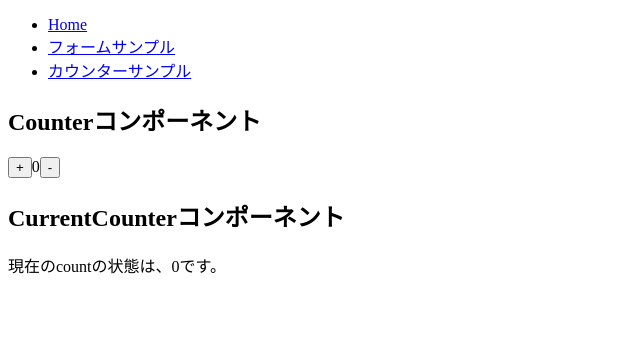
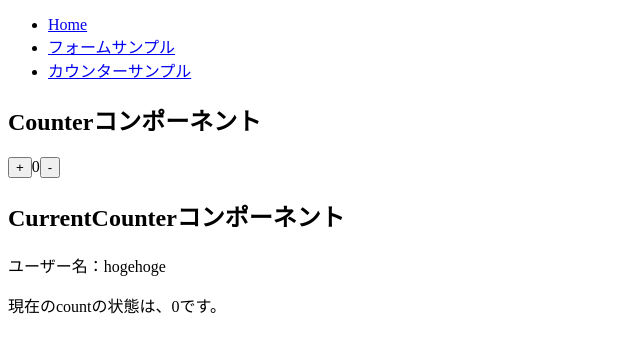
Before and after one commit to azufb/sampleApp_context_reducer, a React (Create React App) app: page /counter in a window 1280 px wide. Shown: the top 352 px of the page, without its empty margins (0-640 px from the left). Built offline with nearby package versions, Linux system fonts and the light colour scheme.

Commit message:
ユーザー名を表示する

```diff
--- a/src/components/counter/CurrentCounter.tsx
+++ b/src/components/counter/CurrentCounter.tsx
@@ -1,5 +1,6 @@
 import { useContext } from 'react';
-import { CounterContext } from '../../contexts/context';
+import { CounterContext, UserInfoContext } from '../../contexts/context';
+import { UserInfoType } from '../../types/UserInfoType';
 
 /**
  * CurrentCounterコンポーネント
@@ -10,10 +11,14 @@ import { CounterContext } from '../../contexts/context';
 const CurrentCounter = (): JSX.Element => {
     const currentCount: number = useContext(CounterContext);
 
+    // ユーザー情報取得
+    const userInfo: UserInfoType = useContext(UserInfoContext);
+
     return (
         <div>
             <h2>CurrentCounterコンポーネント</h2>
 
+            <p>ユーザー名：{userInfo.userName}</p>
             <p>現在のcountの状態は、{currentCount}です。</p>
         </div>
     );
--- a/src/components/form/List.tsx
+++ b/src/components/form/List.tsx
@@ -1,7 +1,8 @@
 import { Dispatch, useContext } from 'react';
-import { ListContext, ListDispatchContext } from '../../contexts/context';
+import { ListContext, ListDispatchContext, UserInfoContext } from '../../contexts/context';
 import { ActionType } from '../../types/ActionType';
 import { ListType } from '../../types/ListType';
+import { UserInfoType } from '../../types/UserInfoType';
 
 /**
  * Listコンポーネント
@@ -12,6 +13,9 @@ import { ListType } from '../../types/ListType';
 const List = (): JSX.Element => {
     const list: ListType[] = useContext(ListContext);
     const dispatch: Dispatch<ActionType> = useContext(ListDispatchContext);
+
+    // ユーザー情報取得
+    const userInfo: UserInfoType = useContext(UserInfoContext);
 
     /**
      * タスク削除
@@ -31,6 +35,8 @@ const List = (): JSX.Element => {
     return (
         <div>
             <h2>Listコンポーネント</h2>
+
+            <p>ユーザー名：{userInfo.userName}</p>
 
             <table>
                 <thead>
```
